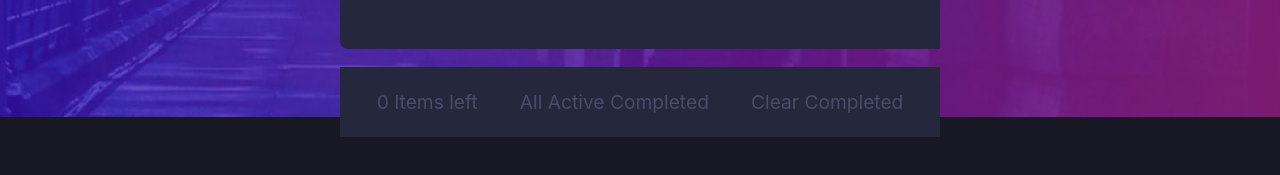
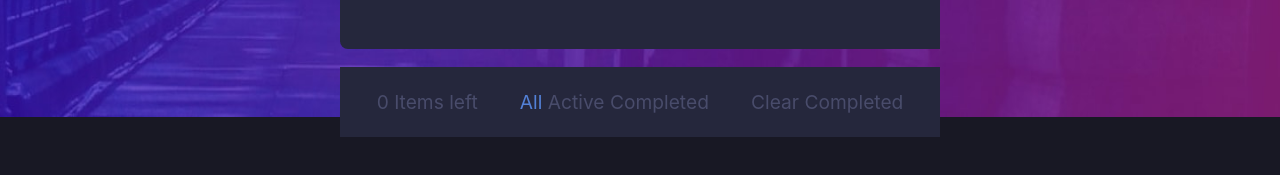
Before and after one commit to fabriciocunhauk/react-to-do-list, a React (Create React App) app: page / in a window 1280 px wide. Shown: the part 213-388 px from the top of the page. Built offline with nearby package versions, Linux system fonts and the light colour scheme.

Commit message:
Added filter active class toggle

```diff
--- a/src/components/ToDoFilter/ToDoFilter.jsx
+++ /dev/null
@@ -1,10 +0,0 @@
-import React from 'react';
-import './to-do-filter.css';
-
-const ToDoFilter = ({ handleCompletedToDos, liText }) => {
-    return (
-        <li onClick={handleCompletedToDos}>{liText}</li>
-    )
-}
-
-export default ToDoFilter;
--- a/src/components/ToDoFilter/to-do-filter.css
+++ /dev/null
@@ -1,8 +0,0 @@
-li:hover {
-    color: white;
-    cursor: pointer;
-}
-
-.li-active {
-    color: #5378B0;
-}
--- a/src/components/ToDoList/ToDoList.jsx
+++ b/src/components/ToDoList/ToDoList.jsx
@@ -3,13 +3,12 @@ import ToDo from '../ToDo/ToDo';
 import checkedIcon from '../../assets/images/icon-check.svg';
 
 import './to-do-list.css';
-import ToDoFilter from '../ToDoFilter/ToDoFilter';
 
 const ToDoList = () => {
-    const filterOptions = ["All", "Active", "Completed"];
     const [inputContent, setInputContent] = useState("");
     const [toDoContent, setToDoContent] = useState([]);
     const [Content, setContent] = useState([]);
+    const [filterActiveClass, setFilterActiveClass] = useState(0);
 
     const handleChange = (event) => {
         setInputContent(event.target.value);
@@ -44,16 +43,21 @@ const ToDoList = () => {
     }
 
     const handleCompletedToDos = (ToDoFilterIndex) => {
-        let notesArray = [...toDoContent];
+        let notesArray = toDoContent;
+
         if (ToDoFilterIndex === null) return notesArray;
 
+        if (ToDoFilterIndex === 0) setFilterActiveClass(ToDoFilterIndex);
+
         if (ToDoFilterIndex === 1) {
+            setFilterActiveClass(ToDoFilterIndex);
             notesArray = notesArray.filter(note => {
                 return note.active !== "completed-todo-active";
             });
         }
 
         if (ToDoFilterIndex === 2) {
+            setFilterActiveClass(ToDoFilterIndex);
             notesArray = notesArray.filter(note => {
                 return note.active === "completed-todo-active";
             });
@@ -101,15 +105,21 @@ const ToDoList = () => {
                 <div className="to-do-options">
                     <p>{toDoContent.length} Items left</p>
                     <ul>
-                        {filterOptions.map((optionText, ToDoFilterIndex) => {
-                            return (
-                                <ToDoFilter
-                                    key={ToDoFilterIndex}
-                                    liText={optionText}
-                                    handleCompletedToDos={() => handleCompletedToDos(ToDoFilterIndex)}
-                                />
-                            )
-                        })}
+                        <li
+                            className={filterActiveClass === 0 ? "filter-active" : ""}
+                            onClick={() => handleCompletedToDos(0)}>
+                            All
+                        </li>
+                        <li
+                            className={filterActiveClass === 1 ? "filter-active" : ""}
+                            onClick={() => handleCompletedToDos(1)}>
+                            Active
+                        </li>
+                        <li
+                            className={filterActiveClass === 2 ? "filter-active" : ""}
+                            onClick={() => handleCompletedToDos(2)}>
+                            Completed
+                        </li>
                     </ul>
                     <p className="clear-completed">Clear Completed</p>
                 </div>
--- a/src/components/ToDoList/to-do-list.css
+++ b/src/components/ToDoList/to-do-list.css
@@ -76,6 +76,10 @@ form input {
     height: 50px;
 }
 
-.active-filter {
-    color: aqua;
+.to-do-options>ul>li {
+    cursor: pointer;
 }
+
+.filter-active {
+    color: #5381D7;
+}
```
